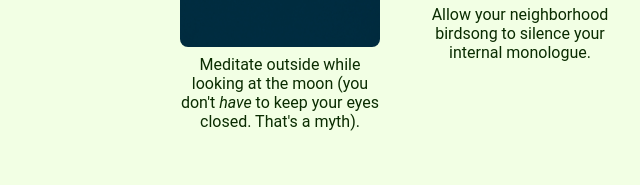
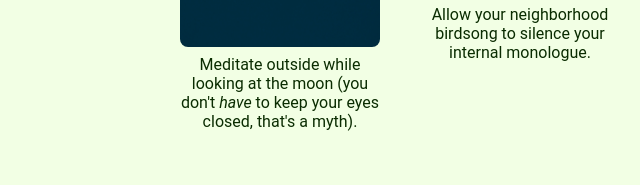
Before and after one commit to isabelleelena/landing-page, a plain HTML site: page index.html in a window 1280 px wide. Shown: the part 1098-1283 px from the top of the page, 0-640 px from the left. Drawn offline with Linux system fonts and the light colour scheme.

Commit message:
Update text moon picture.

```diff
--- a/index.html
+++ b/index.html
@@ -38,7 +38,7 @@
             <div class="bottom-block-2">
                 <div class="image-1">
                     <img src="images/pexels-ben-mack-5707718.jpg" alt="Half moon against a dark blue sky." class="image-block-2">
-                    <p class="p2">Meditate outside while looking at the moon (you don't <em>have</em> to keep your eyes closed. That's a myth).</p>
+                    <p class="p2">Meditate outside while looking at the moon (you don't <em>have</em> to keep your eyes closed, that's a myth).</p>
                 </div>
                 <div class="image-2">
                     <img src="images/pexels-skyler-ewing-4599777.jpg" alt="Bird eating red berries from a branch in the snow." class="image-block-2">
```
